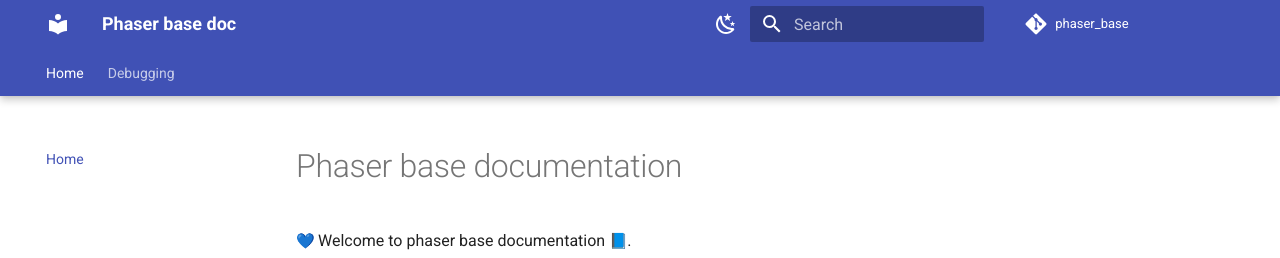
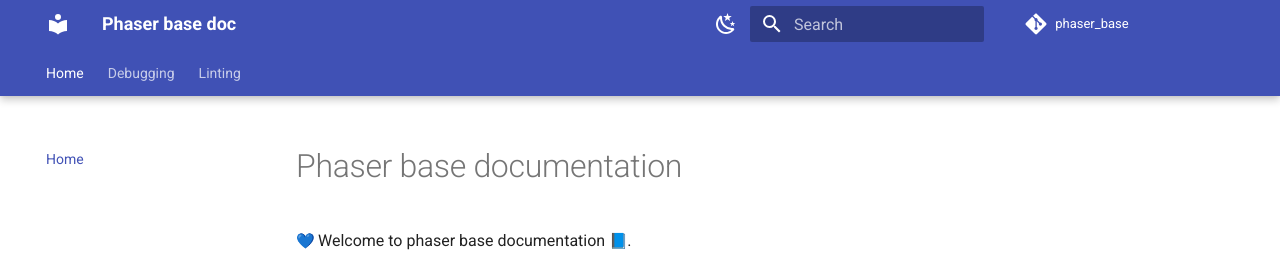
Before and after one commit to ecdani/phaser_base, an MkDocs documentation site: the page built from docs/index.md, in a window 1280 px wide. Shown: the top 258 px of the page. Built offline with MkDocs 1.6.1 and Material for MkDocs 9.7.7, drawn with Linux system fonts in a browser that asks for light colours; emoji names are drawn with the system emoji font; comment, search, counter and statistics services are not loaded.

Commit message:
Add Linting.md to the mkdocs nav

```diff
--- a/mkdocs.yml
+++ b/mkdocs.yml
@@ -31,6 +31,7 @@ theme:
 nav:
   - Home: index.md
   - Debugging: debugging.md
+  - Linting: linting.md
 
 markdown_extensions:
   - admonition
```
